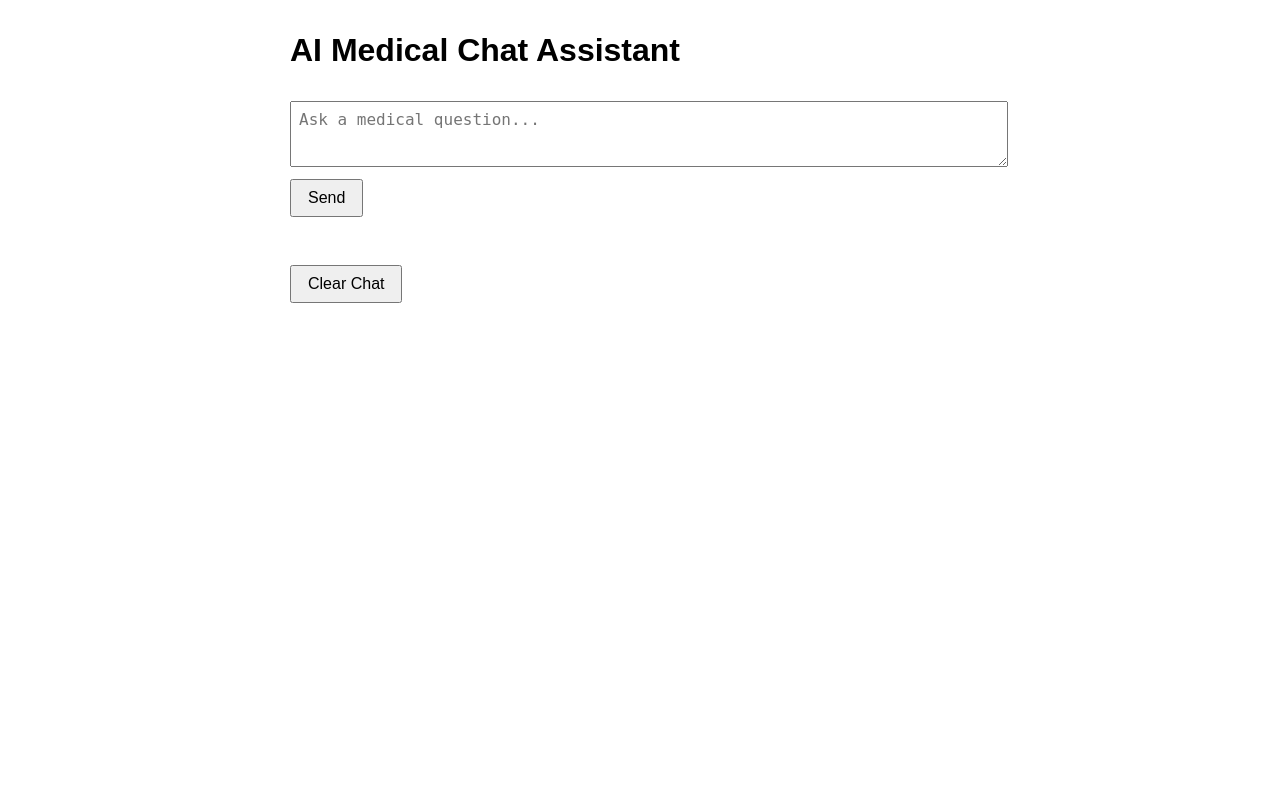
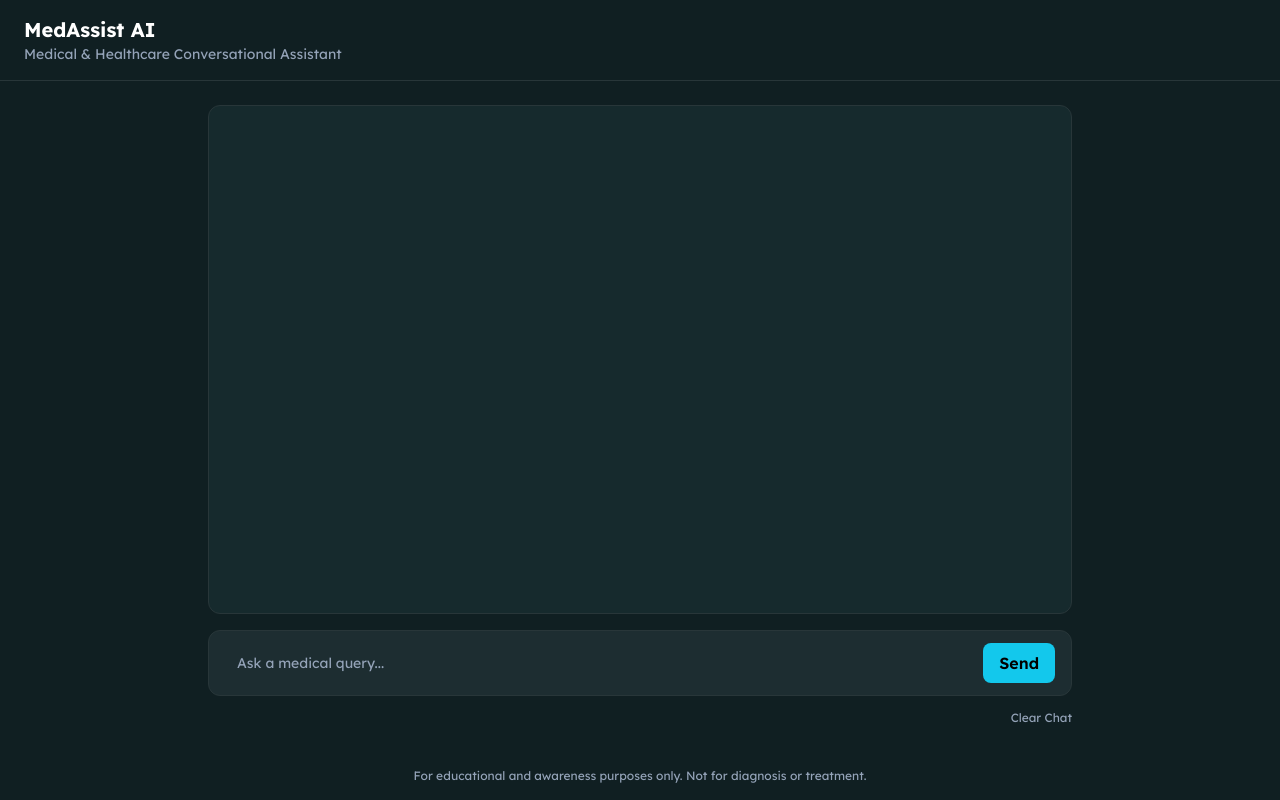
Before and after one commit to suryareddy127/Final_year-Project, a Flask app: page / in a window 1280 px wide. Run offline with Flask 3, Linux system fonts and the light colour scheme; some libraries are stand-ins or nearby versions.

Commit message:
update the user interface and retriever file

```diff
--- a/mainfile/components/retreive.py
+++ b/mainfile/components/retreive.py
@@ -30,16 +30,6 @@ FOR NON-MEDICAL QUESTIONS:
 
 "I'm designed strictly for medical and healthcare-related questions.
 Please ask a question related to medicine, healthcare, or clinical education."
-
-MEDICAL ANSWER FORMAT (MANDATORY):
-When answering medical questions, ALWAYS use clear headings such as:
-- Definition
-- Etiology / Causes
-- Pathophysiology
-- Clinical Features
-- Diagnosis
-- Prevention
-- Key Points for Medical Students
 
 CONTENT RULES:
 - Educational use only
--- a/mainfile/templates/index.html
+++ b/mainfile/templates/index.html
@@ -1,56 +1,129 @@
 <!DOCTYPE html>
-<html lang="en">
+<html class="dark" lang="en">
 <head>
-    <meta charset="UTF-8" />
-    <title> AI Medical Chat Assistant</title>
+  <meta charset="utf-8"/>
+  <meta name="viewport" content="width=device-width, initial-scale=1.0"/>
+  <title>MedAssist AI</title>
+
+  <script src="https://cdn.tailwindcss.com?plugins=forms"></script>
+  <link href="https://fonts.googleapis.com/css2?family=Lexend:wght@300..700&display=swap" rel="stylesheet"/>
+
+  <script>
+    tailwind.config = {
+      darkMode: "class",
+      theme: {
+        extend: {
+          colors: {
+            primary: "#13c8ec",
+            bgDark: "#101f22",
+            panelDark: "#162a2d",
+            bubbleDark: "#283639"
+          },
+          fontFamily: {
+            display: ["Lexend", "sans-serif"]
+          }
+        }
+      }
+    }
+  </script>
+
   <style>
-        body { font-family: Arial, sans-serif; margin: 2rem; }
-        .chat-container { max-width: 700px; margin: 0 auto; }
-        .message { margin-bottom: 1rem; padding: 0.75rem; border-radius: 10px; }
-        .user { background-color: #d1e7ff; text-align: right; }
-        .assistant { background-color: #f1f1f1; text-align: left; }
-        form { margin-top: 2rem; }
-        textarea { width: 100%; height: 3rem; padding: 0.5rem; font-size: 1rem; }
-        button { padding: 0.5rem 1rem; font-size: 1rem; margin-top: 0.5rem; }
-        .error { color: red; }
-        .clear-btn { margin-top: 1rem; }
+    body { font-family: 'Lexend', sans-serif; }
+    .scrollbar::-webkit-scrollbar { width: 6px; }
+    .scrollbar::-webkit-scrollbar-thumb {
+      background: #2f4246; border-radius: 10px;
+    }
   </style>
 </head>
-<body>
-    <div class="chat-container">
-        <h1>AI Medical Chat Assistant </h1>
+
+<body class="bg-bgDark min-h-screen flex flex-col">
+
+<!-- Header -->
+<header class="border-b border-[#283639] px-6 py-4">
+  <h1 class="text-white text-xl font-bold">MedAssist AI</h1>
+  <p class="text-slate-400 text-sm">Medical & Healthcare Conversational Assistant</p>
+</header>
+
+<!-- Main -->
+<main class="flex-1 max-w-4xl mx-auto w-full px-4 py-6 flex flex-col">
 
   {% if error %}
-            <p class="error">{{ error }}</p>
+    <div class="text-red-400 text-sm mb-2">{{ error }}</div>
   {% endif %}
 
-        <div id="chat-box">
+  <!-- Chat Area -->
+  <div id="chat-box" class="flex-1 overflow-y-auto scrollbar space-y-6 p-4 bg-panelDark rounded-xl border border-[#283639]">
+
     {% for msg in messages %}
-                <div class="message {{ msg.role }}">
-                    <strong>{{ msg.role|capitalize }}:</strong><br />
+      {% if msg.role == 'assistant' %}
+        <!-- Assistant -->
+        <div class="flex gap-3 items-start">
+          <div class="w-9 h-9 rounded-full bg-primary/20 flex items-center justify-center text-primary font-bold">AI</div>
+          <div class="max-w-[80%]">
+            <p class="text-xs text-slate-400 mb-1">MedAssist AI</p>
+            <div class="bg-bubbleDark text-white px-4 py-3 rounded-2xl rounded-bl-none leading-relaxed">
               {{ msg.content | safe | nl2br }}
             </div>
+          </div>
+        </div>
+      {% else %}
+        <!-- User -->
+        <div class="flex gap-3 items-start justify-end">
+          <div class="max-w-[80%] text-right">
+            <p class="text-xs text-slate-400 mb-1">User</p>
+            <div class="bg-primary text-black px-4 py-3 rounded-2xl rounded-br-none font-medium">
+              {{ msg.content | safe | nl2br }}
+            </div>
+          </div>
+          <div class="w-9 h-9 rounded-full bg-slate-600 flex items-center justify-center text-white font-bold">
+            U
+          </div>
+        </div>
+      {% endif %}
     {% endfor %}
+
   </div>
 
-        <form method="post" action="{{ url_for('index') }}">
-            <textarea name="prompt" id="prompt-textarea" placeholder="Ask a medical question..." required></textarea>
-            <br />
-            <button type="submit">Send</button>
+  <!-- Input -->
+  <form method="post" action="{{ url_for('index') }}" class="mt-4">
+    <div class="flex items-center gap-3 bg-[#1d2d31] border border-[#283639] rounded-xl px-4 py-3">
+      <input
+        id="prompt-textarea"
+        name="prompt"
+        required
+        placeholder="Ask a medical query..."
+        class="flex-1 bg-transparent border-none focus:ring-0 text-white placeholder:text-slate-400 text-sm"
+      />
+      <button type="submit"
+        class="bg-primary text-black px-4 py-2 rounded-lg font-semibold hover:bg-primary/90">
+        Send
+      </button>
+    </div>
   </form>
 
-        <form method="get" action="{{ url_for('clear') }}">
-            <button type="submit" class="clear-btn">Clear Chat</button>
+  <!-- Clear -->
+  <form method="get" action="{{ url_for('clear') }}" class="mt-2 text-right">
+    <button class="text-xs text-slate-400 hover:text-primary">
+      Clear Chat
+    </button>
   </form>
-    </div>
+
+</main>
+
+<!-- Footer -->
+<footer class="text-center text-xs text-slate-400 px-4 py-4">
+  For educational and awareness purposes only. Not for diagnosis or treatment.
+</footer>
 
 <script>
-        document.getElementById('prompt-textarea').addEventListener('keydown', function(event) {
-            if (event.key === 'Enter' && !event.shiftKey) {
-                event.preventDefault();
+  const input = document.getElementById("prompt-textarea");
+  input.addEventListener("keydown", function (e) {
+    if (e.key === "Enter" && !e.shiftKey) {
+      e.preventDefault();
       this.form.submit();
     }
   });
 </script>
+
 </body>
 </html>
```
Also changed, not shown: 1 other file. Lines whose indentation alone changed are shown as unchanged.
